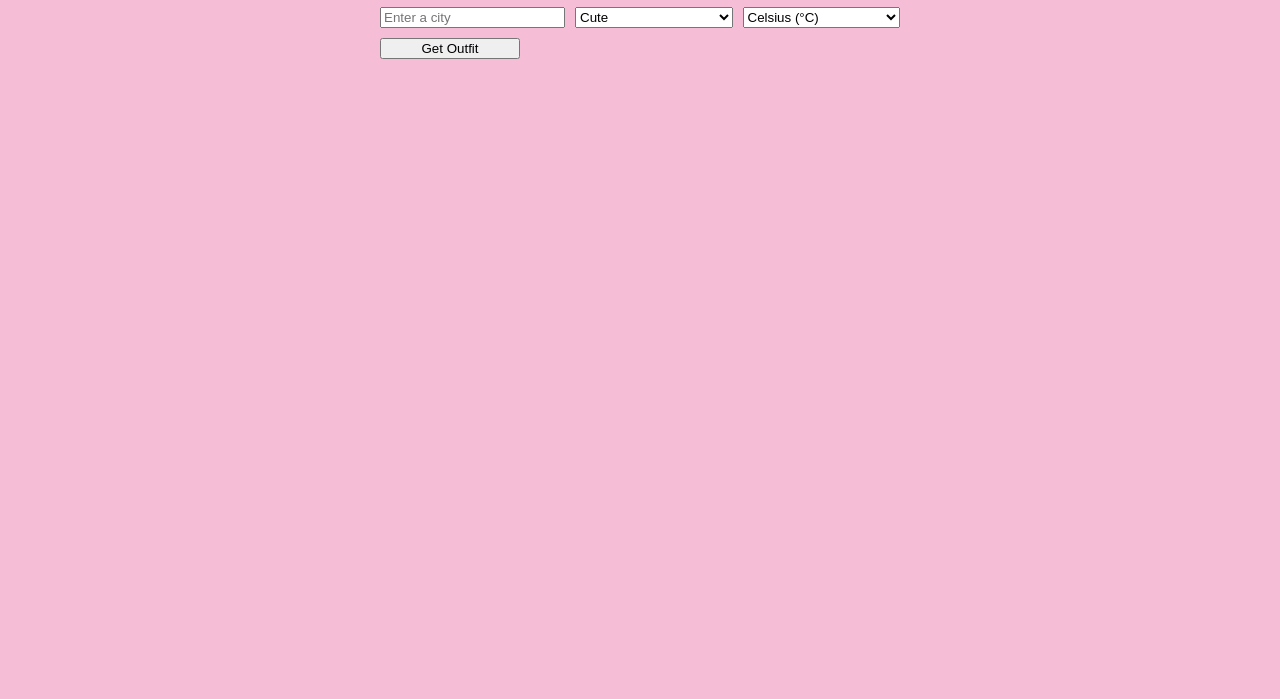
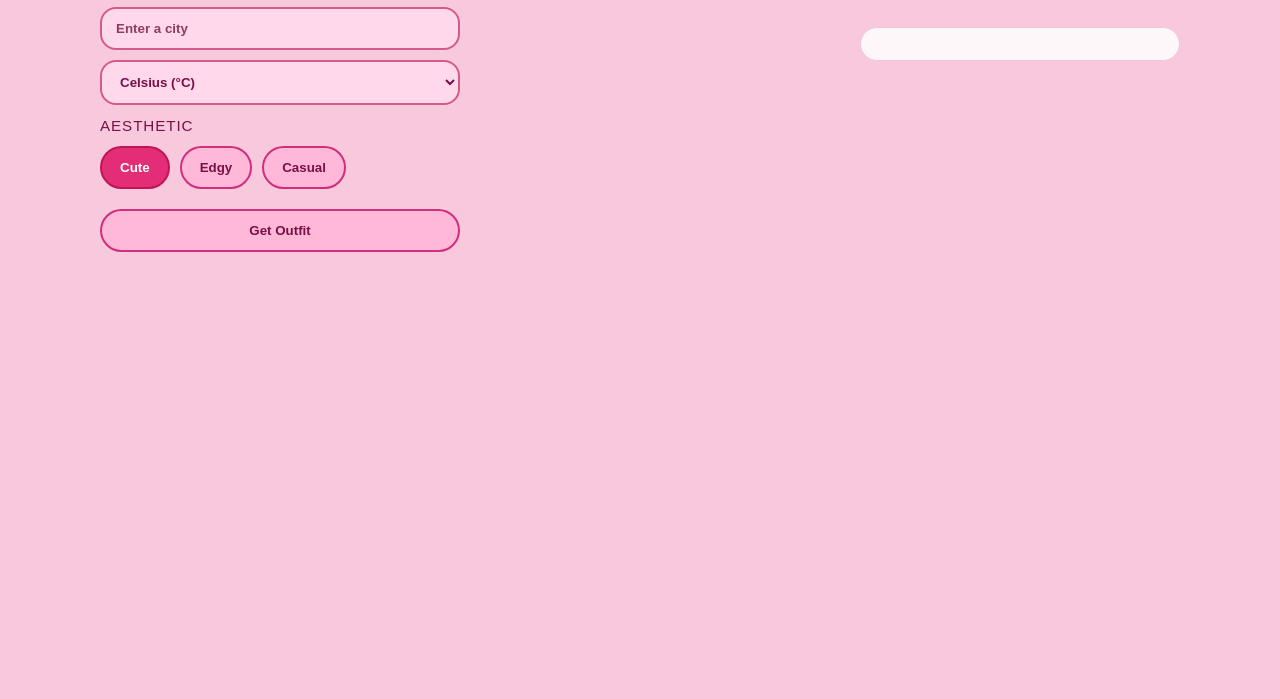
Before and after one commit to sgould28/weather-outfit-app, a website: page public/index.html in a window 1280 px wide. Shown: the part 101-800 px from the top of the page. Drawn offline with Linux system fonts and the light colour scheme.

Commit message:
modified:   public/app.js 	modified:   public/index.html 	modified:   public/style.css

```diff
--- a/public/app.js
+++ b/public/app.js
@@ -1,6 +1,15 @@
+const aestheticButtons = document.querySelectorAll(".aesthetic-btn");
+aestheticButtons.forEach(button => {
+    button.addEventListener("click", () => {
+        aestheticButtons.forEach(btn => btn.classList.remove("active"));
+        button.classList.add("active");
+    });
+});
+
 document.getElementById("getOutfitBtn").addEventListener("click", async () => {
     const city = document.getElementById("cityInput").value.trim();
-    const aesthetic = document.getElementById("aestheticSelect").value;
+    const activeAesthetic = document.querySelector(".aesthetic-btn.active");
+    const aesthetic = activeAesthetic ? activeAesthetic.dataset.value : "cute";
     const units = document.getElementById("unitSelect").value;
     const result = document.getElementById("result");
 
--- a/public/index.html
+++ b/public/index.html
@@ -10,25 +10,28 @@
     <h1>Weather-Based Outfit Picker</h1>
 </div>
 <div id="container">
-    <div class="section">
-        <div class="controls-group">
+    <div id="main-panel">
+        <div class="controls-panel">
+            <div class="controls-column controls-main">
                 <div class="controls-row">
                     <input id="cityInput" placeholder="Enter a city">
-                <select id="aestheticSelect">
-                    <option value="cute">Cute</option>
-                    <option value="edgy">Edgy</option>
-                    <option value="casual">Casual</option>
-                </select>
                     <select id="unitSelect">
                         <option value="metric">Celsius (°C)</option>
                         <option value="imperial">Fahrenheit (°F)</option>
                     </select>
                 </div>
-            <button id="getOutfitBtn">Get Outfit</button>
+                <div class="section-label">Aesthetic</div>
+                <div class="aesthetic-buttons">
+                    <button type="button" class="aesthetic-btn active" data-value="cute">Cute</button>
+                    <button type="button" class="aesthetic-btn" data-value="edgy">Edgy</button>
+                    <button type="button" class="aesthetic-btn" data-value="casual">Casual</button>
+                </div>
+                <button id="getOutfitBtn" class="primary-btn">Get Outfit</button>
             </div>
         </div>
-    <div class="section">
+        <div class="output-panel">
             <div id="result"></div>
+        </div>
     </div>
 </div>
 <script src="app.js"></script>
--- a/public/style.css
+++ b/public/style.css
@@ -1,36 +1,55 @@
 body {
     font-family: Arial, sans-serif;
     padding: 20px;
-    background-color: rgb(246, 190, 214);
+    background-color: #f8c8dc;
+    color: #7a0f47;
 }
-h1{
+h1 {
     text-align: center;
-    color:deeppink;
-
+    color: #b70d5a;
 }
 #container {
-    max-width: 600px;
+    max-width: 1080px;
     margin: 0 auto;
     display: flex;
     flex-direction: column;
     align-items: center;
 }
+
+#main-panel {
+    display: flex;
+    gap: 20px;
+    width: 100%;
+    align-items: flex-start;
+    justify-content: space-between;
+}
+
+.controls-panel {
+    flex: 0 0 360px;
+}
+
+.output-panel {
+    flex: 1 1 1;
+    min-width: 320px;
+}
+
 .section {
     margin-bottom: 20px;
     display: flex;
     flex-direction: column;
-    align-items: center;
+    align-items: stretch;
     gap: 10px;
     width: 100%;
 }
 
-.controls-group {
+.controls-column {
     display: flex;
     flex-direction: column;
-    align-items: flex-start;
-    gap: 10px;
-    width: 100%;
-    max-width: 520px;
+    gap: 12px;
+}
+
+.controls-main {
+    flex: 1 1 1;
 }
 
 .controls-row {
@@ -43,20 +62,69 @@ h1{
 .controls-row input,
 .controls-row select {
     flex: 1 1 150px;
-    max-width: 240px;
+    max-width: 100%;
+    padding: 12px 14px;
+    border-radius: 16px;
+    border: 2px solid #d35a8a;
+    background: #ffd9eb;
+    color: #7a0f47;
+    font-weight: 600;
 }
 
-.controls-group button {
-    align-self: flex-start;
-    width: auto;
-    min-width: 140px;
+.controls-row input::placeholder {
+    color: #8d3c62;
+}
+
+.section-label {
+    font-size: 0.95rem;
+    letter-spacing: 0.06em;
+    text-transform: uppercase;
+    color: #7a0f47;
+}
+
+.aesthetic-buttons {
+    display: flex;
+    gap: 10px;
+    flex-wrap: wrap;
+}
+
+.aesthetic-btn,
+.primary-btn {
+    border: 2px solid #d12e7f;
+    border-radius: 999px;
+    background: #ffb8d8;
+    color: #7a0f47;
+    padding: 12px 18px;
+    cursor: pointer;
+    font-weight: 700;
+    transition: transform 0.15s ease, background 0.15s ease, color 0.15s ease;
+}
+
+.aesthetic-btn:hover,
+.primary-btn:hover {
+    background: #ff9acca;
+    transform: translateY(-1px);
+}
+
+.aesthetic-btn.active {
+    background: #e42d77;
+    color: #fff;
+    border-color: #c11455;
+}
+
+.primary-btn {
+    width: 100%;
+    margin-top: 8px;
 }
 
 #result {
     margin-top: 20px;
-    padding: 10px;
-    color: deeppink;
+    padding: 16px;
+    color: #7a0f47;
     text-align: center;
+    background: rgba(255, 255, 255, 0.85);
+    border-radius: 18px;
+    border: 1px solid #f4c3da;
 }
 
 .outfit-columns {
```
Lines whose indentation alone changed are shown as unchanged.
